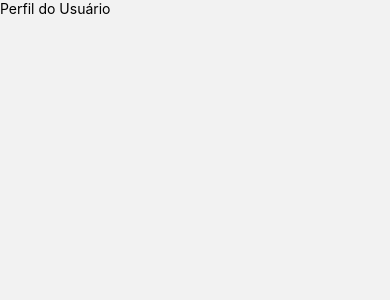
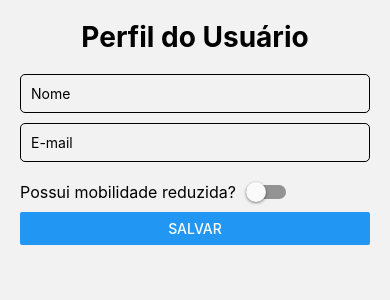
Before and after one commit to kauazipf/SafeEvac, a React Native app: screen /Profile in a window 390 px wide. Shown: the top 300 px of the page. Built offline with nearby package versions, Linux system fonts and the light colour scheme.

Commit message:
Criação das paginas de ajuda e do perfil do usuario.

```diff
--- a/src/screens/AlertForm.tsx
+++ b/src/screens/AlertForm.tsx
@@ -1,31 +1,43 @@
 import React, { useState, useEffect } from 'react';
-import { View, Text, TextInput, Button, FlatList, StyleSheet, Alert } from 'react-native';
-import { api } from '../services/api';
-import { Alerta } from './../types/Alerta';
+import { View, Text, TextInput, Button, FlatList, StyleSheet, Alert, ActivityIndicator } from 'react-native';
+import { Alerta } from '../types/Alerta';
+import { criarAlerta, listarAlertas } from '../services/alertaService';
 
 export default function AlertForm() {
   const [local, setLocal] = useState('');
   const [tipo, setTipo] = useState('');
   const [alertas, setAlertas] = useState<Alerta[]>([]);
+  const [loading, setLoading] = useState(false);
 
   async function salvarAlerta() {
+    if (!local.trim() || !tipo.trim()) {
+      Alert.alert('Preencha todos os campos');
+      return;
+    }
+
     try {
-      await api.post('/alertas', { local, tipo });
+      setLoading(true);
+      await criarAlerta({ local, tipo });
       Alert.alert('Alerta registrado!');
       setLocal('');
       setTipo('');
-      carregarAlertas();
+      await carregarAlertas();
     } catch (err) {
       Alert.alert('Erro ao registrar alerta');
+    } finally {
+      setLoading(false);
     }
   }
 
   async function carregarAlertas() {
     try {
-      const response = await api.get<Alerta[]>('/alertas');
-      setAlertas(response.data);
+      setLoading(true);
+      const dados = await listarAlertas();
+      setAlertas(dados);
     } catch (err) {
       Alert.alert('Erro ao buscar alertas');
+    } finally {
+      setLoading(false);
     }
   }
 
@@ -36,9 +48,25 @@ export default function AlertForm() {
   return (
     <View style={styles.container}>
       <Text style={styles.title}>Cadastrar Alerta</Text>
-      <TextInput placeholder="Local" value={local} onChangeText={setLocal} style={styles.input} />
-      <TextInput placeholder="Tipo de risco" value={tipo} onChangeText={setTipo} style={styles.input} />
-      <Button title="Salvar Alerta" onPress={salvarAlerta} />
+
+      <TextInput
+        placeholder="Local"
+        value={local}
+        onChangeText={setLocal}
+        style={styles.input}
+      />
+
+      <TextInput
+        placeholder="Tipo de risco"
+        value={tipo}
+        onChangeText={setTipo}
+        style={styles.input}
+      />
+
+      <Button title="Salvar Alerta" onPress={salvarAlerta} disabled={loading} />
+
+      {loading && <ActivityIndicator size="large" style={{ marginTop: 20 }} />}
+
       <Text style={styles.subtitle}>Alertas Registrados:</Text>
       <FlatList
         data={alertas}
--- a/src/screens/Help.tsx
+++ b/src/screens/Help.tsx
@@ -1,10 +1,32 @@
 import React from 'react';
-import { View, Text } from 'react-native';
+import { View, Text, StyleSheet, ScrollView } from 'react-native';
 
 export default function Help() {
   return (
-    <View>
-      <Text>Ajuda e Dicas</Text>
-    </View>
+    <ScrollView contentContainerStyle={styles.container}>
+      <Text style={styles.title}>Ajuda e Dicas</Text>
+
+      <Text style={styles.sectionTitle}>📢 Em caso de emergência:</Text>
+      <Text style={styles.text}>• Mantenha a calma.</Text>
+      <Text style={styles.text}>• Siga as rotas seguras indicadas no aplicativo.</Text>
+      <Text style={styles.text}>• Ajude pessoas com dificuldade de locomoção.</Text>
+
+      <Text style={styles.sectionTitle}>🦽 Dicas de acessibilidade:</Text>
+      <Text style={styles.text}>• Verifique se a rota possui acessos adaptados (rampas, pisos táteis).</Text>
+      <Text style={styles.text}>• Evite escadas ou trechos acidentados se estiver com mobilidade reduzida.</Text>
+
+      <Text style={styles.sectionTitle}>🧰 Kit de emergência recomendado:</Text>
+      <Text style={styles.text}>• Água potável</Text>
+      <Text style={styles.text}>• Lanterna e pilhas</Text>
+      <Text style={styles.text}>• Remédios essenciais</Text>
+      <Text style={styles.text}>• Documentos pessoais</Text>
+    </ScrollView>
   );
 }
+
+const styles = StyleSheet.create({
+  container: { padding: 20 },
+  title: { fontSize: 28, fontWeight: 'bold', marginBottom: 20, textAlign: 'center' },
+  sectionTitle: { fontSize: 20, fontWeight: '600', marginTop: 15 },
+  text: { fontSize: 16, marginVertical: 4 },
+});
--- a/src/screens/Profile.tsx
+++ b/src/screens/Profile.tsx
@@ -1,10 +1,48 @@
-import React from 'react';
-import { View, Text } from 'react-native';
+import React, { useState } from 'react';
+import { View, Text, TextInput, StyleSheet, Switch, Button, Alert } from 'react-native';
 
 export default function Profile() {
+  const [nome, setNome] = useState('');
+  const [email, setEmail] = useState('');
+  const [mobilidadeReduzida, setMobilidadeReduzida] = useState(false);
+
+  function salvarPerfil() {
+    Alert.alert('Perfil salvo!', `Nome: ${nome}\nEmail: ${email}\nMobilidade Reduzida: ${mobilidadeReduzida ? 'Sim' : 'Não'}`);
+  }
+
   return (
-    <View>
-      <Text>Perfil do Usuário</Text>
+    <View style={styles.container}>
+      <Text style={styles.title}>Perfil do Usuário</Text>
+
+      <TextInput
+        placeholder="Nome"
+        value={nome}
+        onChangeText={setNome}
+        style={styles.input}
+      />
+
+      <TextInput
+        placeholder="E-mail"
+        value={email}
+        onChangeText={setEmail}
+        keyboardType="email-address"
+        style={styles.input}
+      />
+
+      <View style={styles.switchContainer}>
+        <Text style={styles.label}>Possui mobilidade reduzida?</Text>
+        <Switch value={mobilidadeReduzida} onValueChange={setMobilidadeReduzida} />
+      </View>
+
+      <Button title="Salvar" onPress={salvarPerfil} />
     </View>
   );
 }
+
+const styles = StyleSheet.create({
+  container: { flex: 1, padding: 20 },
+  title: { fontSize: 28, fontWeight: 'bold', marginBottom: 20, textAlign: 'center' },
+  input: { borderWidth: 1, borderRadius: 5, padding: 10, marginBottom: 10 },
+  switchContainer: { flexDirection: 'row', alignItems: 'center', marginVertical: 10 },
+  label: { fontSize: 16, marginRight: 10 },
+});
--- /dev/null
+++ b/src/services/alertaService.ts
@@ -0,0 +1,11 @@
+import { api } from './api';
+import { Alerta } from '../types/Alerta';
+
+export async function criarAlerta(dados: Omit<Alerta, 'id'>): Promise<void> {
+  await api.post('/alertas', dados);
+}
+
+export async function listarAlertas(): Promise<Alerta[]> {
+  const response = await api.get<Alerta[]>('/alertas');
+  return response.data;
+}
```
Also changed, not shown: package.json (+4 -3 lines), 1 other file (tests, documents, lock files or other folders).
